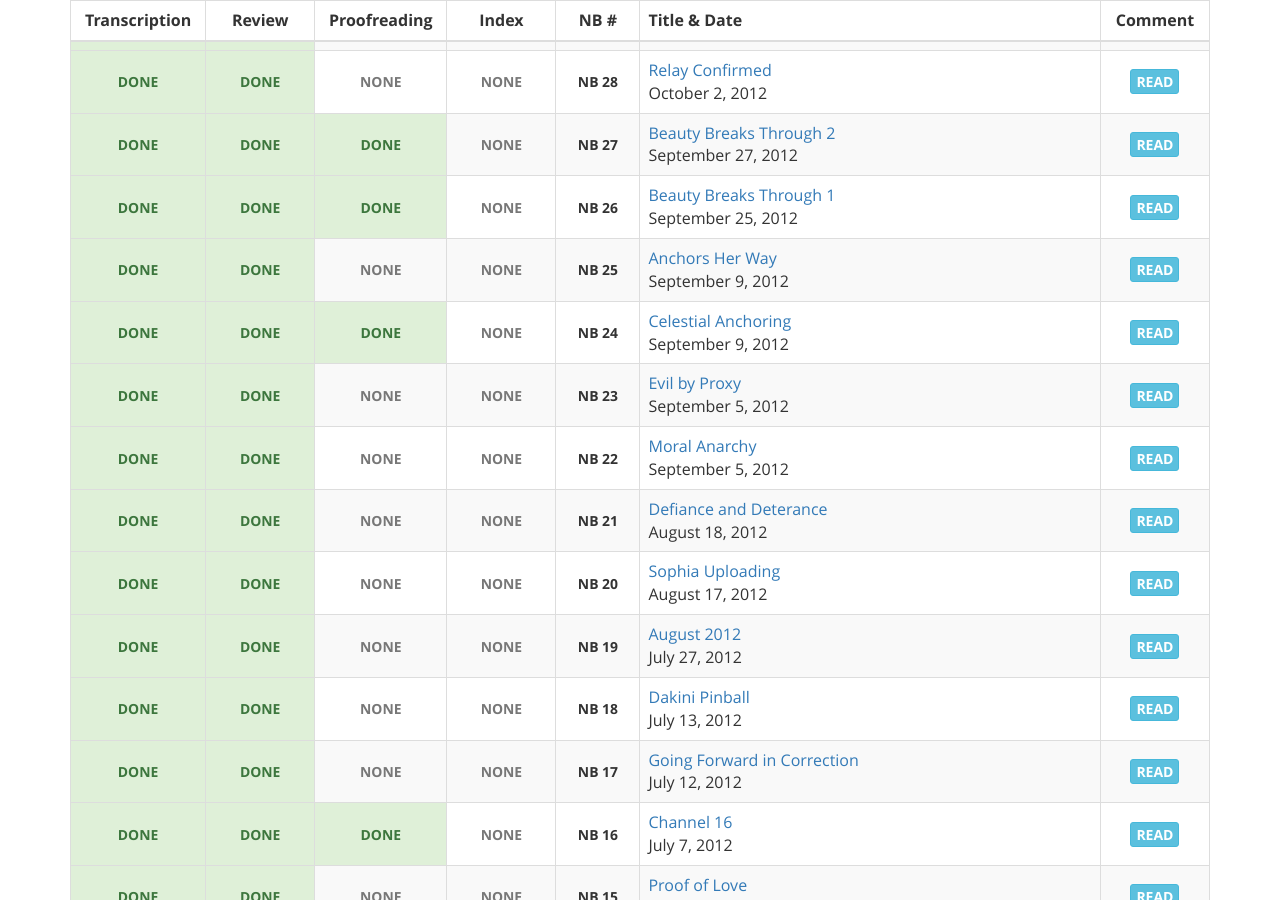
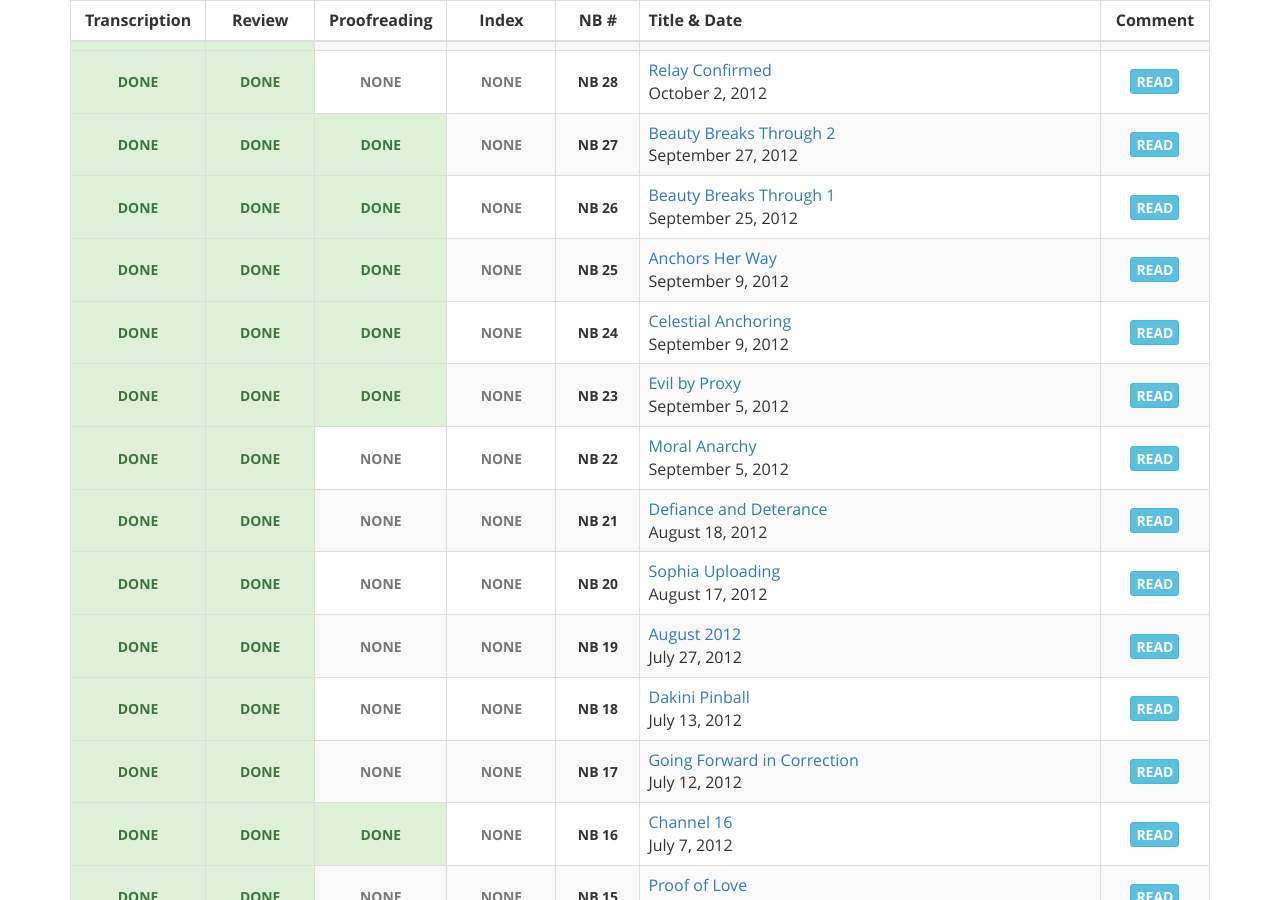
Before and after one commit to gaiaspora/gaiaspora.github.io, a Jekyll site: the page built from content/navigator-briefings.markdown, in a window 1280 px wide and 900 px high, scrolled down 7030 px. Built offline with Jekyll 4.4.1, drawn with Linux system fonts in a browser that asks for light colours.

Commit message:
Update nb.yaml

```diff
--- a/_data/nb.yaml
+++ b/_data/nb.yaml
@@ -973,7 +973,7 @@
 - NB: "25"
   Transcription: "done"
   Review: "done"
-  Proofreading: "none"
+  Proofreading: "done"
   Index: "none"
   Title: "Anchors Her Way"
   Date: "September 9, 2012"
@@ -991,7 +991,7 @@
 - NB: "23"
   Transcription: "done"
   Review: "done"
-  Proofreading: "none"
+  Proofreading: "done"
   Index: "none"
   Title: "Evil by Proxy"
   Date: "September 5, 2012"
```
